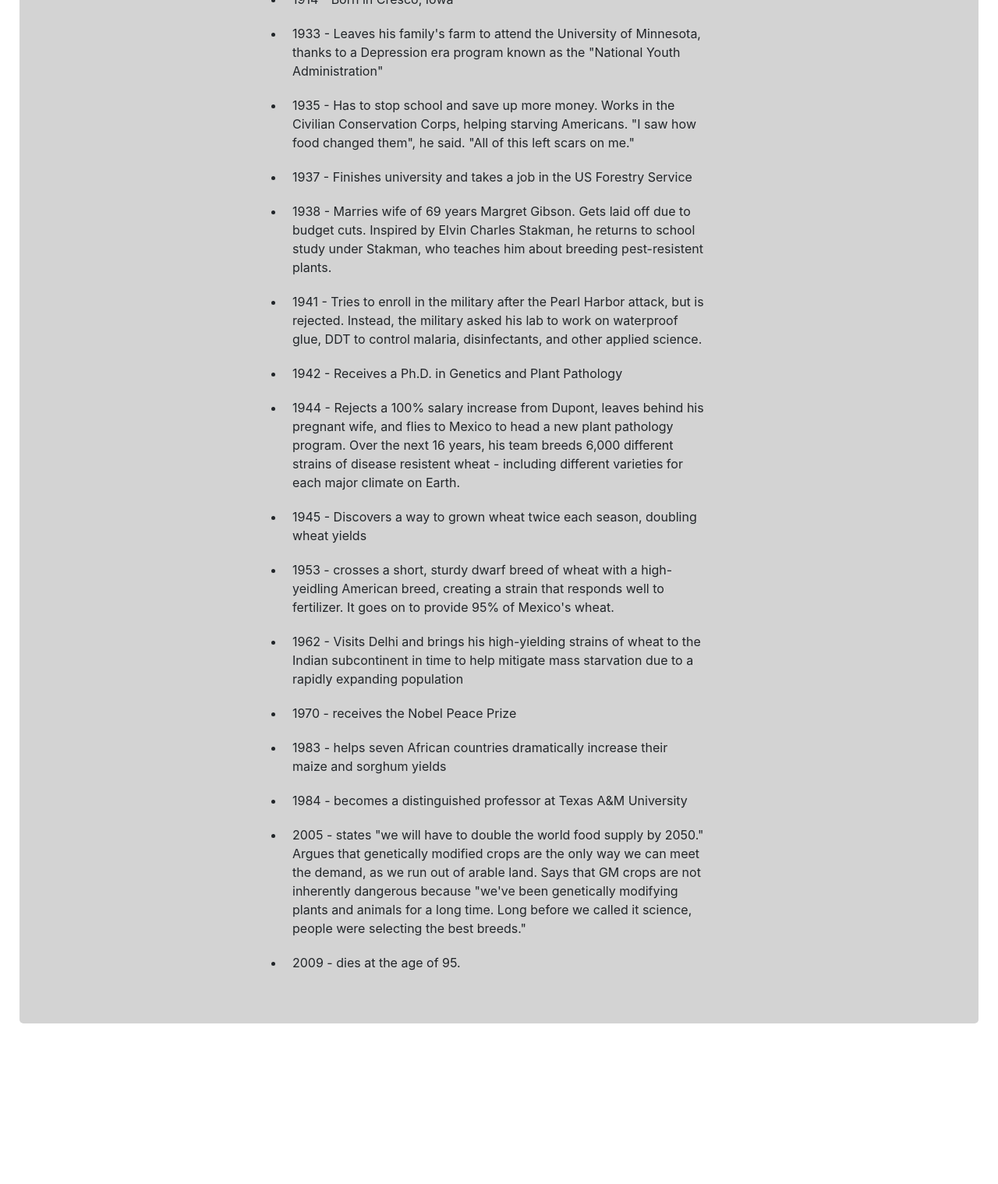
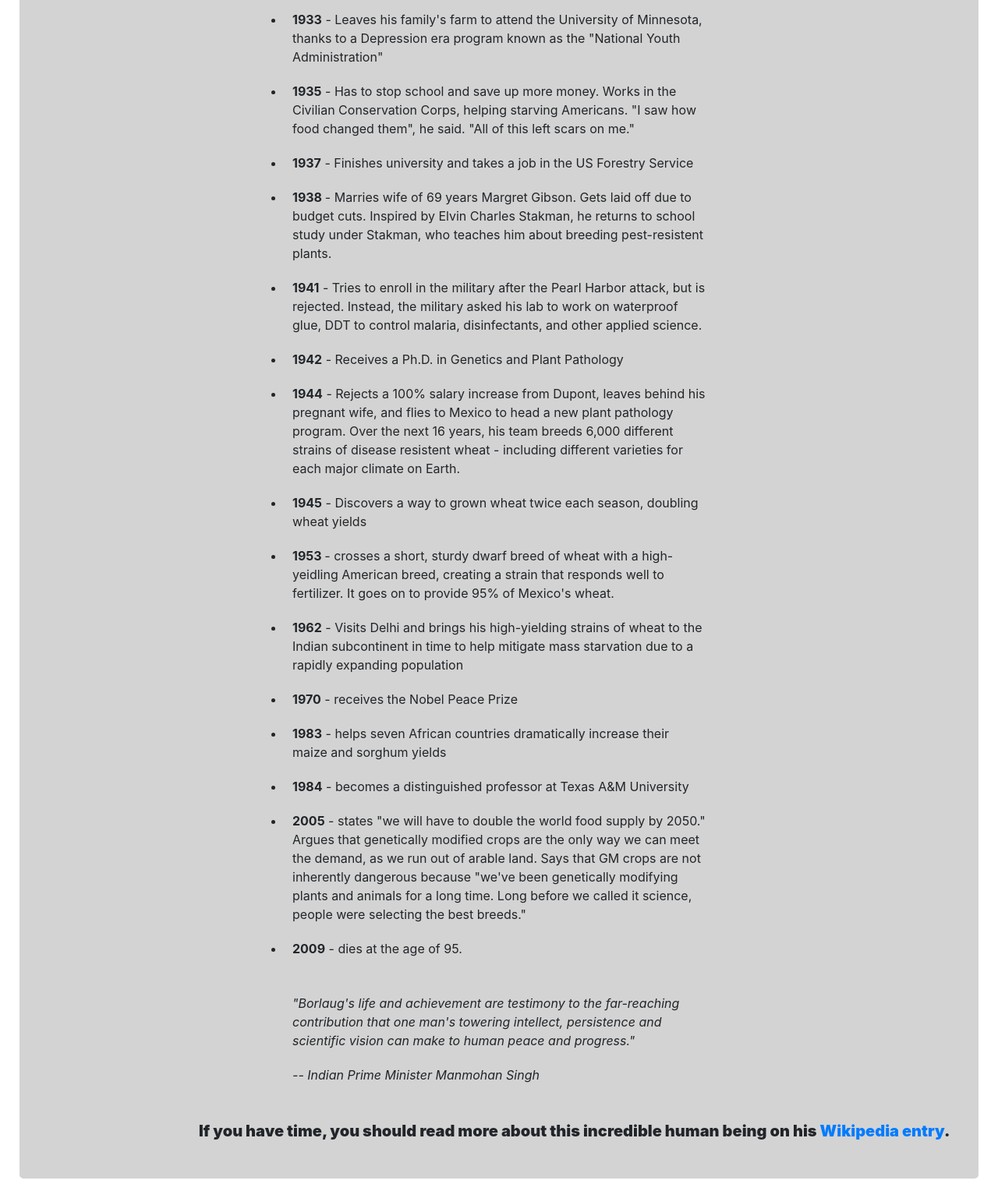
Before and after one commit to austin75stanley/tributepage, a plain HTML site: page index/index.html in a window 1280 px wide. Shown: the part 1101-2620 px from the top of the page at 78% size. Before the commit the page ends 2439 px from the top, so only its background shows below. Drawn offline with Linux system fonts and the light colour scheme.

Commit message:
finished fornats

```diff
--- a/index/index.html
+++ b/index/index.html
@@ -30,40 +30,43 @@
 
             <ul>
                 <li>
-                    1914 - Born in Cresco, Iowa
+                     <strong>1914</strong> - Born in Cresco, Iowa
                 </li>
                 <li>
-                    1933 - Leaves his family's farm to attend the University of Minnesota, thanks to a Depression era
+                    <strong>1933</strong> - Leaves his family's farm to attend the University of Minnesota, thanks to a Depression era
                     program known as the "National Youth Administration"
                 </li>
-                <li>1935 - Has to stop school and save up more money. Works in the Civilian Conservation Corps, helping
+                <li><strong>1935</strong> - Has to stop school and save up more money. Works in the Civilian Conservation Corps, helping
                     starving Americans. "I saw how food changed them", he said. "All of this left scars on me."</li>
-                <li>1937 - Finishes university and takes a job in the US Forestry Service</li>
-                <li>1938 - Marries wife of 69 years Margret Gibson. Gets laid off due to budget cuts. Inspired by Elvin
+                <li><strong>1937</strong> - Finishes university and takes a job in the US Forestry Service</li>
+                <li><strong>1938 </strong>- Marries wife of 69 years Margret Gibson. Gets laid off due to budget cuts. Inspired by Elvin
                     Charles Stakman, he returns to school study under Stakman, who teaches him about breeding
                     pest-resistent plants.</li>
-                <li>1941 - Tries to enroll in the military after the Pearl Harbor attack, but is rejected. Instead, the
+                <li><strong>1941</strong> - Tries to enroll in the military after the Pearl Harbor attack, but is rejected. Instead, the
                     military asked his lab to work on waterproof glue, DDT to control malaria, disinfectants, and other
                     applied science.</li>
-                <li>1942 - Receives a Ph.D. in Genetics and Plant Pathology</li>
-                <li>1944 - Rejects a 100% salary increase from Dupont, leaves behind his pregnant wife, and flies to
+                <li><strong>1942</strong> - Receives a Ph.D. in Genetics and Plant Pathology</li>
+                <li><strong>1944</strong> - Rejects a 100% salary increase from Dupont, leaves behind his pregnant wife, and flies to
                     Mexico to head a new plant pathology program. Over the next 16 years, his team breeds 6,000
                     different strains of disease resistent wheat - including different varieties for each major climate
                     on Earth.</li>
-                <li>1945 - Discovers a way to grown wheat twice each season, doubling wheat yields</li>
-                <li>1953 - crosses a short, sturdy dwarf breed of wheat with a high-yeidling American breed, creating a
+                <li><strong>1945</strong> - Discovers a way to grown wheat twice each season, doubling wheat yields</li>
+                <li><strong>1953 </strong>- crosses a short, sturdy dwarf breed of wheat with a high-yeidling American breed, creating a
                     strain that responds well to fertilizer. It goes on to provide 95% of Mexico's wheat.</li>
-                <li>1962 - Visits Delhi and brings his high-yielding strains of wheat to the Indian subcontinent in time
+                <li><strong>1962</strong> - Visits Delhi and brings his high-yielding strains of wheat to the Indian subcontinent in time
                     to help mitigate mass starvation due to a rapidly expanding population</li>
-                <li>1970 - receives the Nobel Peace Prize</li>
-                <li>1983 - helps seven African countries dramatically increase their maize and sorghum yields</li>
-                <li>1984 - becomes a distinguished professor at Texas A&M University</li>
-                <li>2005 - states "we will have to double the world food supply by 2050." Argues that genetically
+                <li><strong>1970</strong> - receives the Nobel Peace Prize</li>
+                <li><strong>1983</strong> - helps seven African countries dramatically increase their maize and sorghum yields</li>
+                <li><strong>1984</strong> - becomes a distinguished professor at Texas A&M University</li>
+                <li><strong>2005</strong> - states "we will have to double the world food supply by 2050." Argues that genetically
                     modified crops are the only way we can meet the demand, as we run out of arable land. Says that GM
                     crops are not inherently dangerous because "we've been genetically modifying plants and animals for
                     a long time. Long before we called it science, people were selecting the best breeds."</li>
-                <li>2009 - dies at the age of 95.</li>
+                <li><strong>2009</strong> - dies at the age of 95.</li>
             </ul>
+           <p class='footer-life'> "Borlaug's life and achievement are testimony to the far-reaching contribution that one man's towering intellect, persistence and scientific vision can make to human peace and progress."</p>
+           <p class='footer-life'>-- Indian Prime Minister Manmohan Singh</p>
+          <p class="last"> If you have time, you should read more about this incredible human being on his <a href="#">Wikipedia entry</a>.</p>
         </section>
     </div>
 
--- a/styles/main.css
+++ b/styles/main.css
@@ -14,9 +14,13 @@ h1{
     font-weight: bolder;
 }
 .image-head{
-  background:white;
-  padding:20px;
+  background: #292626;
+  padding-top:20px;
   text-align: center;
+  padding-left:-60px;
+  margin:0 17px;
+  color:green;
+  font-weight: 900;
 
 
 }
@@ -45,3 +49,16 @@ ul{
 li{
     padding:10px;
 }
+.footer-life{
+    padding:10px;
+    width:550px;
+    margin:0 auto;
+    font-style: italic;
+}
+.last{
+    padding-left:220px;
+    padding-top:35px;
+    width:1200px;
+    font-weight: 900;
+    font-size: 20px;
+}
```
Also changed, not shown: images/head.jpeg.
